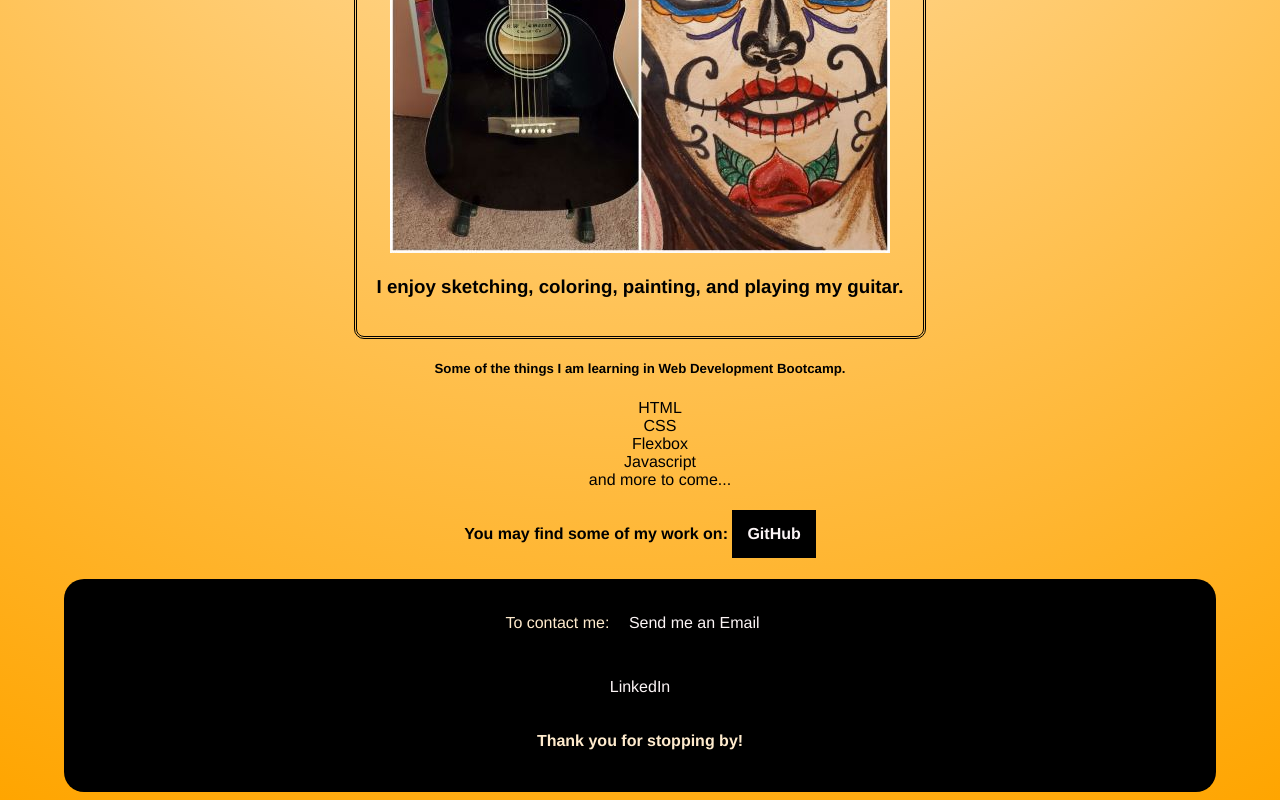
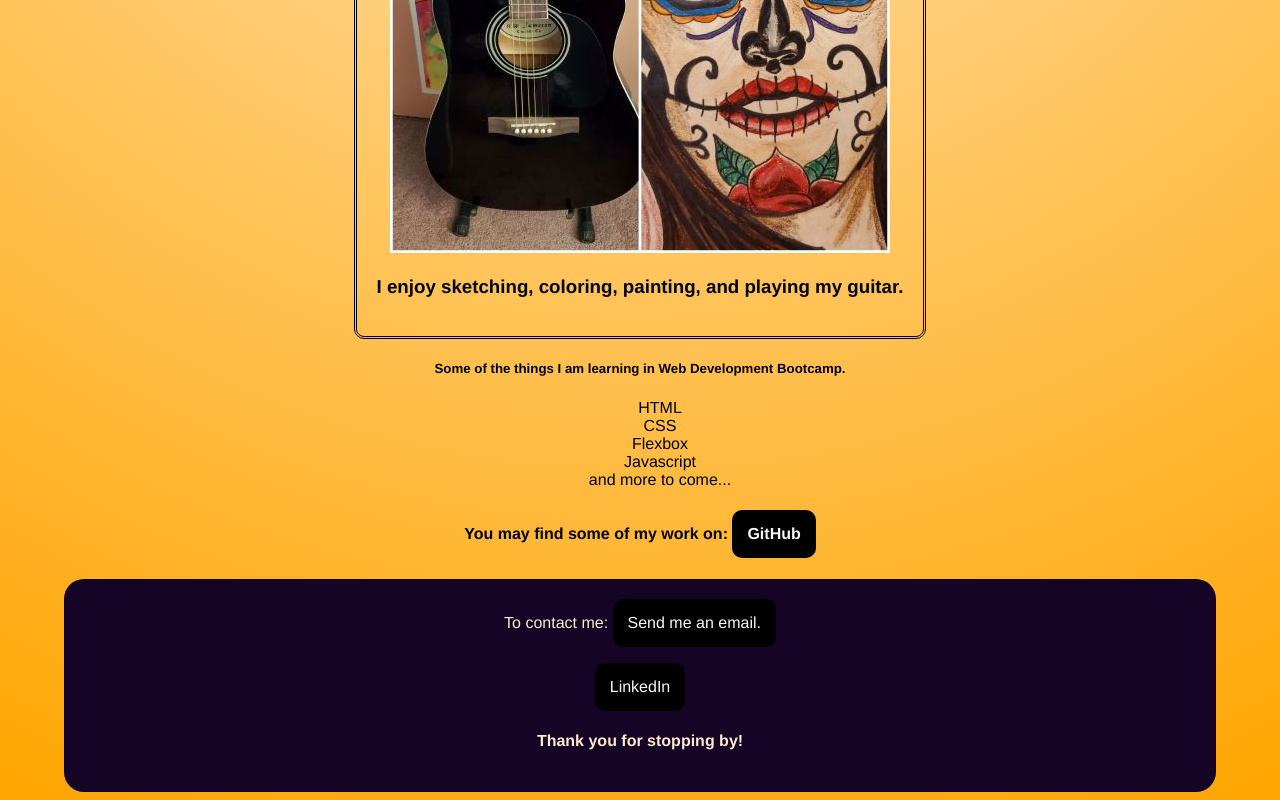
Before and after one commit to myrlaf25/myrlaflores, a plain HTML site: page index.html in a window 1280 px wide. Shown: the part 1890-2690 px from the top of the page. Drawn offline with Linux system fonts and the light colour scheme.

Commit message:
never ending

```diff
--- a/assets/style.css
+++ b/assets/style.css
@@ -52,6 +52,7 @@ a:visited, a:link {
     text-align: center;
     text-decoration: none;
     display:inline-block;
+    border-radius: 10px;
 
 }
 .sub-header p {
@@ -122,7 +123,7 @@ main {
 .contact-info {
     text-align: center;
     padding: 20px 0;
-    background-color: black;
+    background-color:rgb(21, 4, 38);
     color: blanchedalmond;
     border-radius:20px;
 }
--- a/index.html
+++ b/index.html
@@ -83,7 +83,7 @@
 
         <footer class="contact-info">
             To contact me:
-            <a href="mailto:myrlaf25@gmail.com">Send me an Email</a>
+            <a href="mailto:myrlaf25@gmail.com">Send me an email.</a>
             <p><a class="LinkedIn" href="https://www.linkedin.com/in/myrla-flores-756068200/"> LinkedIn </a></p>
             <h4> Thank you for stopping by!</h4>
 
```
